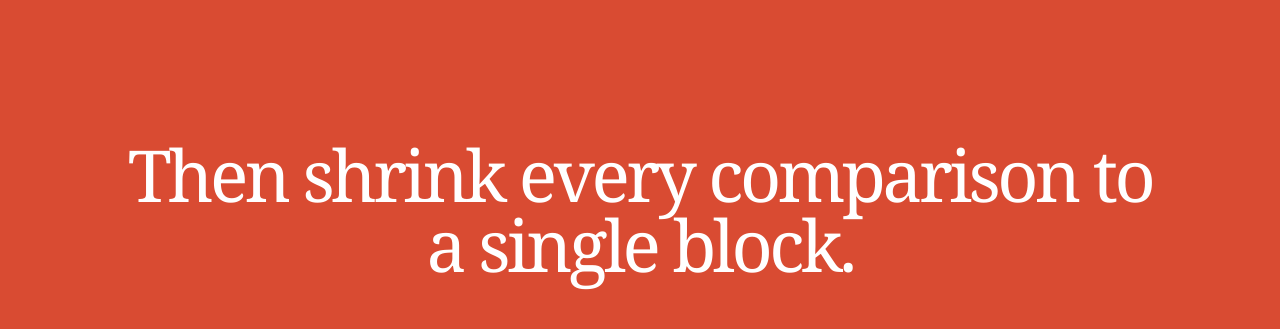
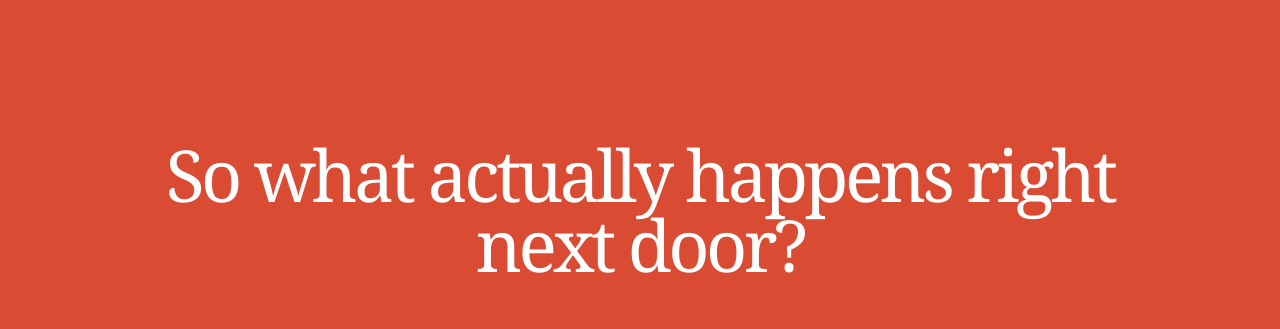
Before and after one commit to jvanderberg/proximity-explainer, a Next.js app: page / in a window 1280 px wide. Shown: the part 6840-7169 px from the top of the page. Built offline with nearby package versions, Linux system fonts and the light colour scheme.

Commit message:
Ring bridge poses the question the ring design answers

```diff
--- a/app/page.tsx
+++ b/app/page.tsx
@@ -401,7 +401,7 @@ export default function Home() {
 
       <section className="bridge ring-bridge">
         <div>
-          <h2>Then shrink every comparison to a single block.</h2>
+          <h2>So what actually happens right next door?</h2>
         </div>
       </section>
 
```
